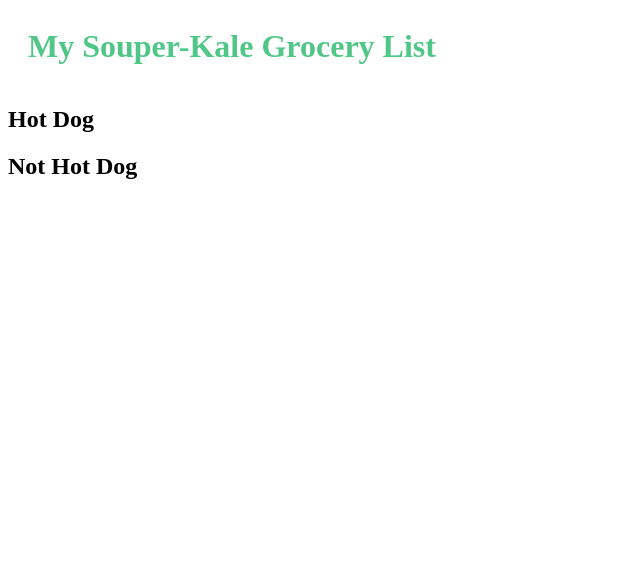
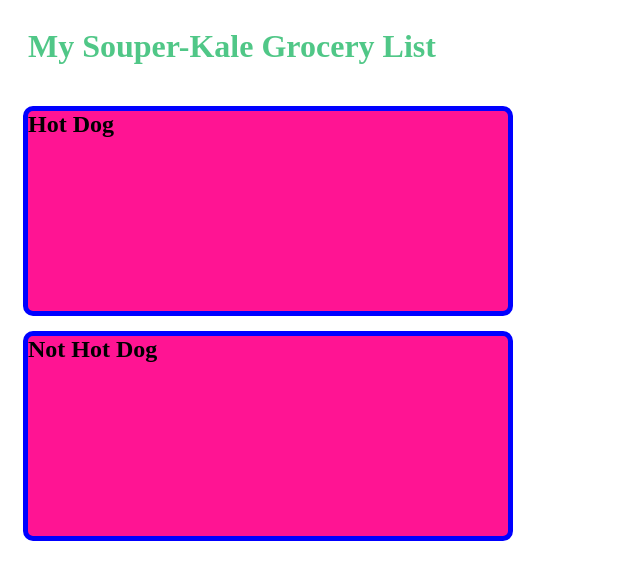
Before and after one commit to dane-hoffman/Souper-Kale-Grocery-List, a plain HTML site: page GroceryListWebsite/index.html in a window 1280 px wide. Shown: the whole page, without its empty margins (0-640 px from the left). Drawn offline with Linux system fonts and the light colour scheme; files that its build step writes are made by us from their sources.

Commit message:
Attempt at external link to .css file

```diff
--- a/GroceryListWebsite/index.html
+++ b/GroceryListWebsite/index.html
@@ -10,17 +10,19 @@
             }
         </style>
 
+        <link rel="stylesheet" href="style.css"/>
+
     </head>
     <body>
 
         <h1> My Souper-Kale Grocery List</h1>
 
         <section>
-            <h2 class="SectionHeaders">Hot Dog</h2>
+            <h2 class="sectionHeaders">Hot Dog</h2>
         </section>
 
         <section >
-            <h2 class="SectionHeaders">Not Hot Dog</h2>
+            <h2 class="sectionHeaders">Not Hot Dog</h2>
         </section>
 
 
--- a/style.css
+++ b/style.css
@@ -1,3 +1,8 @@
 .sectionHeaders{
-    color:blue
+    height: 200px;
+    width: 480px;
+    margin: 15px;
+    border: 5px solid blue;
+    border-radius: 10px;
+    background-color: deeppink;
 }
```
